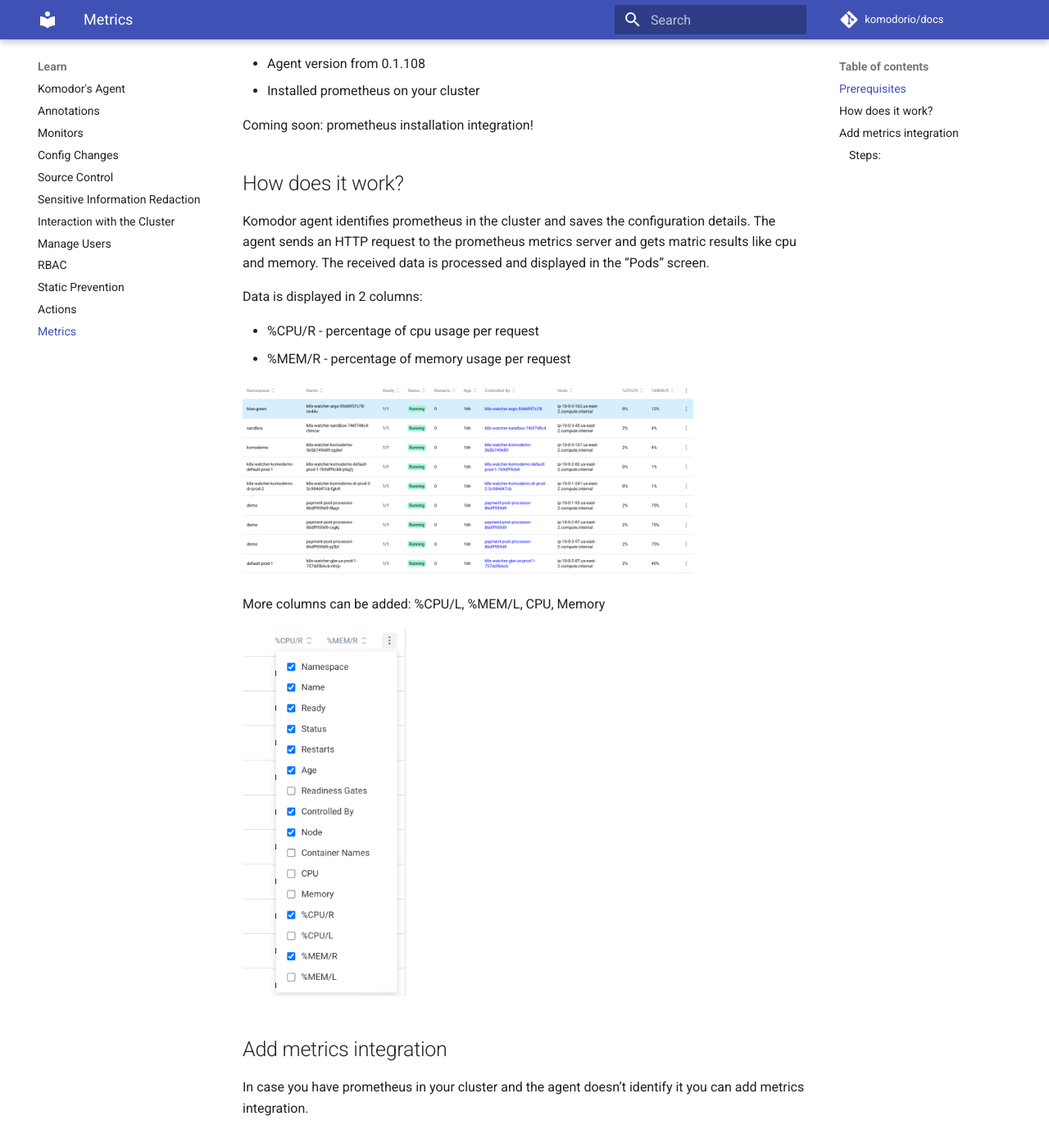
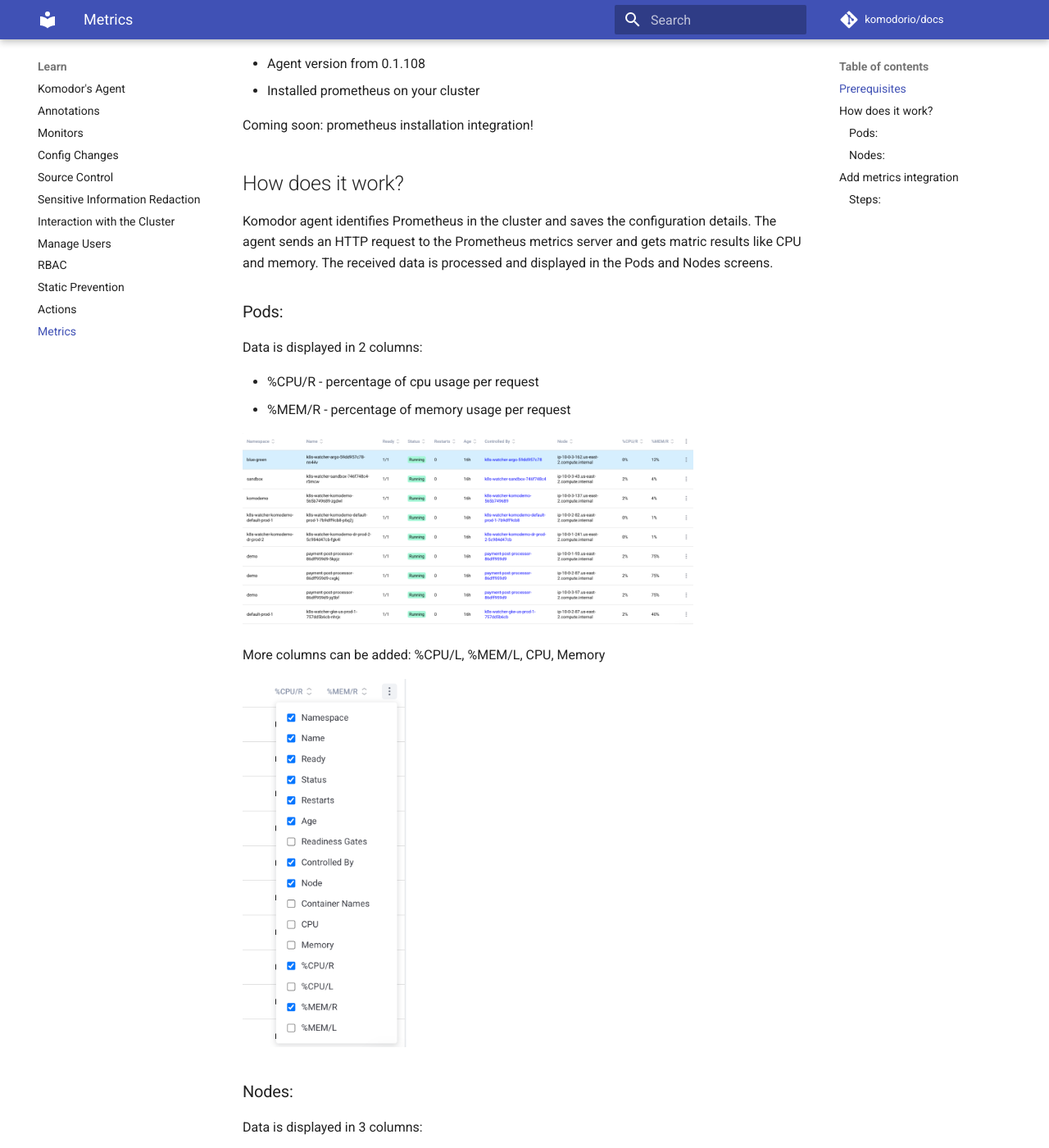
Before and after one commit to komodorio/docs, an MkDocs documentation site: the page built from docs/Learn/Metrics.md, in a window 1280 px wide and 1400 px high, scrolled down 305 px. Shown: the whole window at 82% size. Built offline with MkDocs 1.6.1 and Material for MkDocs 9.7.7, drawn with Linux system fonts in a browser that asks for light colours; comment, search, counter and statistics services are not loaded; some of the changed text lies outside the part shown.

Commit message:
CU-2vcnyr9_add_node_to_metrics_doc (#119)
* CU-2vcnyr9_add_node_to_metrics_doc

* fix

```diff
--- a/docs/Learn/Metrics.md
+++ b/docs/Learn/Metrics.md
@@ -11,8 +11,10 @@
 
 ## How does it work?
 
-Komodor agent identifies prometheus in the cluster and saves the configuration details.
-The agent sends an HTTP request to the prometheus metrics server and gets matric results like cpu and memory. The received data is processed and displayed in the “Pods” screen.
+Komodor agent identifies Prometheus in the cluster and saves the configuration details.
+The agent sends an HTTP request to the Prometheus metrics server and gets matric results like CPU and memory. The received data is processed and displayed in the Pods and Nodes screens.
+
+### Pods:
 
 Data is displayed in 2 columns:
 
@@ -24,6 +26,18 @@
 More columns can be added: %CPU/L, %MEM/L, CPU, Memory
 
 <img src="./img/metrics_columns.png" width="200">
+
+### Nodes:
+
+Data is displayed in 3 columns:
+
+- %CPU - utilization of CPU allocation in percentage
+- %Memory - utilization of memory allocation in percentage
+- %Disk - utilization of disk capacity in percentage
+
+<img src="./img/node_metrics.png" width="550">
+
+More usage columns can be added: CPU, Memory, Disk
 
 ## Add metrics integration
 
```
Also changed, not shown: docs/Learn/img/node_metrics.png (added).
